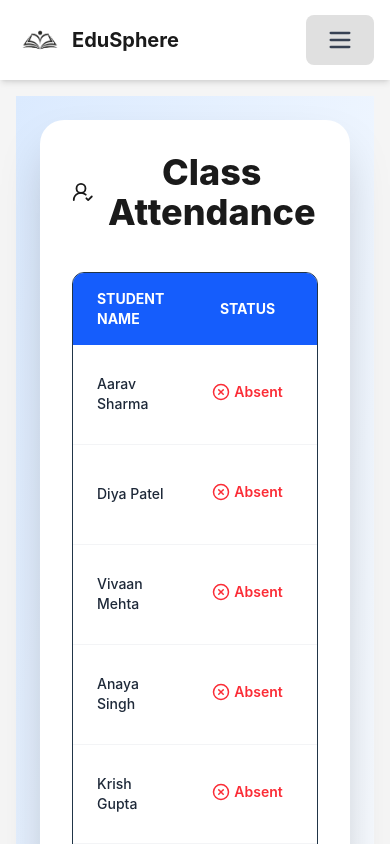
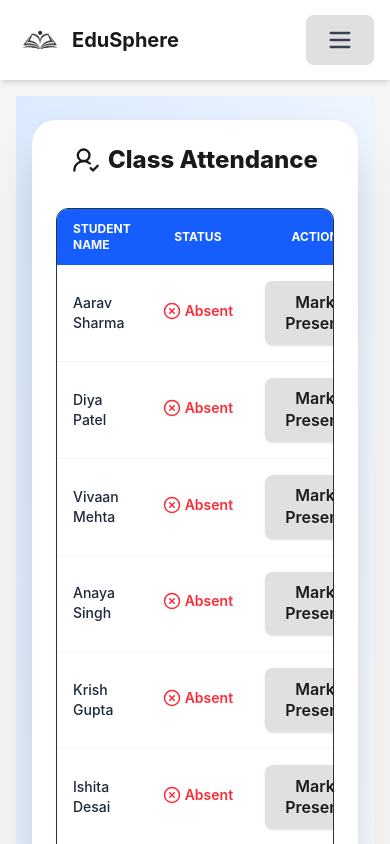
Before and after one commit to t-suraj21/Smart-classRoom, a React (Vite) app: page /student/attendance in a window 390 px wide. Shown: the top 844 px of the page. Built offline with nearby package versions, Linux system fonts and the light colour scheme; no server answers.

Commit message:
attendance responsive

```diff
--- a/src/student/attendance.jsx
+++ b/src/student/attendance.jsx
@@ -48,29 +48,35 @@ const Attendance = () => {
     alert("✅ Attendance saved!");
   };
 
-  if (loading) return <div className="text-center py-20 text-xl text-blue-600 animate-pulse">Loading students...</div>;
+  if (loading) {
+    return (
+      <div className="text-center py-20 text-xl text-blue-600 animate-pulse">
+        Loading students...
+      </div>
+    );
+  }
 
   return (
-    <div className="min-h-screen bg-gradient-to-br from-blue-100 to-white p-6">
-      <div className="max-w-5xl mx-auto bg-white p-8 rounded-3xl shadow-2xl animate-fadeIn">
-        <h2 className="text-4xl font-extrabold mb-10 text-center text-blue-800 flex items-center justify-center gap-3">
-          <UserCheck2 size={32} /> Class Attendance
+    <div className="min-h-screen bg-gradient-to-br from-blue-100 to-white px-4 py-6 sm:px-6 lg:px-10">
+      <div className="max-w-6xl mx-auto bg-white p-6 sm:p-8 rounded-3xl shadow-2xl">
+        <h2 className="text-2xl sm:text-3xl md:text-4xl font-extrabold mb-8 sm:mb-10 text-center text-blue-800 flex items-center justify-center gap-2 sm:gap-3">
+          <UserCheck2 size={28} className="sm:size-32" /> Class Attendance
         </h2>
 
         <div className="overflow-x-auto border rounded-xl shadow-inner">
-          <table className="min-w-full text-sm md:text-base table-auto">
-            <thead className="bg-blue-600 text-white uppercase">
+          <table className="min-w-full text-sm sm:text-base table-auto">
+            <thead className="bg-blue-600 text-white uppercase text-xs sm:text-sm">
               <tr>
-                <th className="px-6 py-4 text-left">Student Name</th>
-                <th className="px-6 py-4 text-center">Status</th>
-                <th className="px-6 py-4 text-center">Action</th>
+                <th className="px-4 sm:px-6 py-3 sm:py-4 text-left">Student Name</th>
+                <th className="px-4 sm:px-6 py-3 sm:py-4 text-center">Status</th>
+                <th className="px-4 sm:px-6 py-3 sm:py-4 text-center">Action</th>
               </tr>
             </thead>
             <tbody className="bg-white divide-y divide-gray-100 text-gray-800">
               {students.map((student) => (
                 <tr key={student.id} className="hover:bg-blue-50 transition">
-                  <td className="px-6 py-4 font-medium">{student.name}</td>
-                  <td className="px-6 py-4 text-center">
+                  <td className="px-4 sm:px-6 py-4 font-medium">{student.name}</td>
+                  <td className="px-4 sm:px-6 py-4 text-center">
                     {attendance[student.id] === "Present" ? (
                       <span className="inline-flex items-center gap-1 text-green-600 font-semibold">
                         <CheckCircle size={18} /> Present
@@ -81,10 +87,10 @@ const Attendance = () => {
                       </span>
                     )}
                   </td>
-                  <td className="px-6 py-4 text-center">
+                  <td className="px-4 sm:px-6 py-4 text-center">
                     <button
                       onClick={() => toggleAttendance(student.id)}
-                      className={`px-5 py-2 rounded-full text-sm font-semibold shadow-sm transition duration-300 ${
+                      className={`px-4 sm:px-5 py-2 rounded-full text-xs sm:text-sm font-semibold shadow-sm transition duration-300 ${
                         attendance[student.id] === "Present"
                           ? "bg-red-500 hover:bg-red-600 text-white"
                           : "bg-green-500 hover:bg-green-600 text-white"
@@ -100,7 +106,7 @@ const Attendance = () => {
         </div>
 
         <button
-          className="mt-10 flex items-center justify-center gap-2 w-full bg-blue-700 hover:bg-blue-800 text-white font-bold py-3 rounded-2xl transition duration-300 shadow-lg"
+          className="mt-8 sm:mt-10 flex items-center justify-center gap-2 w-full bg-blue-700 hover:bg-blue-800 text-white font-bold py-3 sm:py-3.5 rounded-2xl transition duration-300 shadow-lg text-sm sm:text-base"
           onClick={handleSave}
         >
           <Save size={20} /> Save Attendance
```
